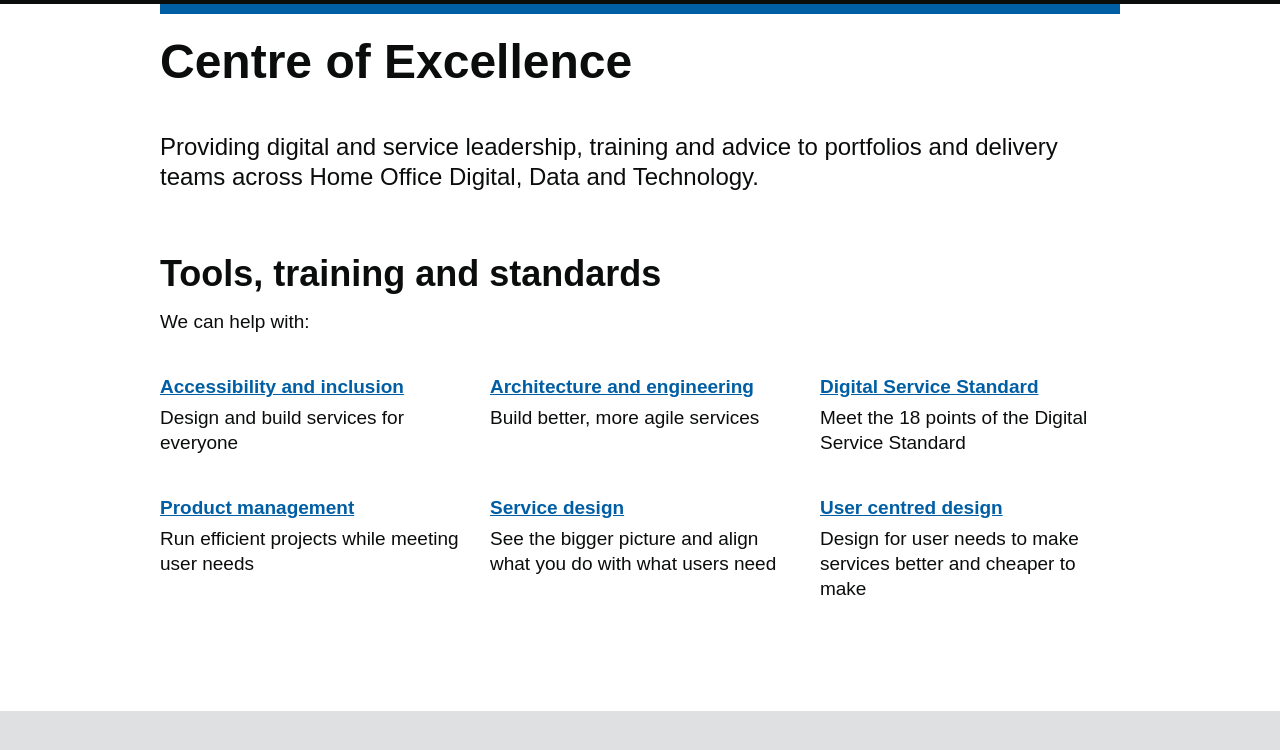
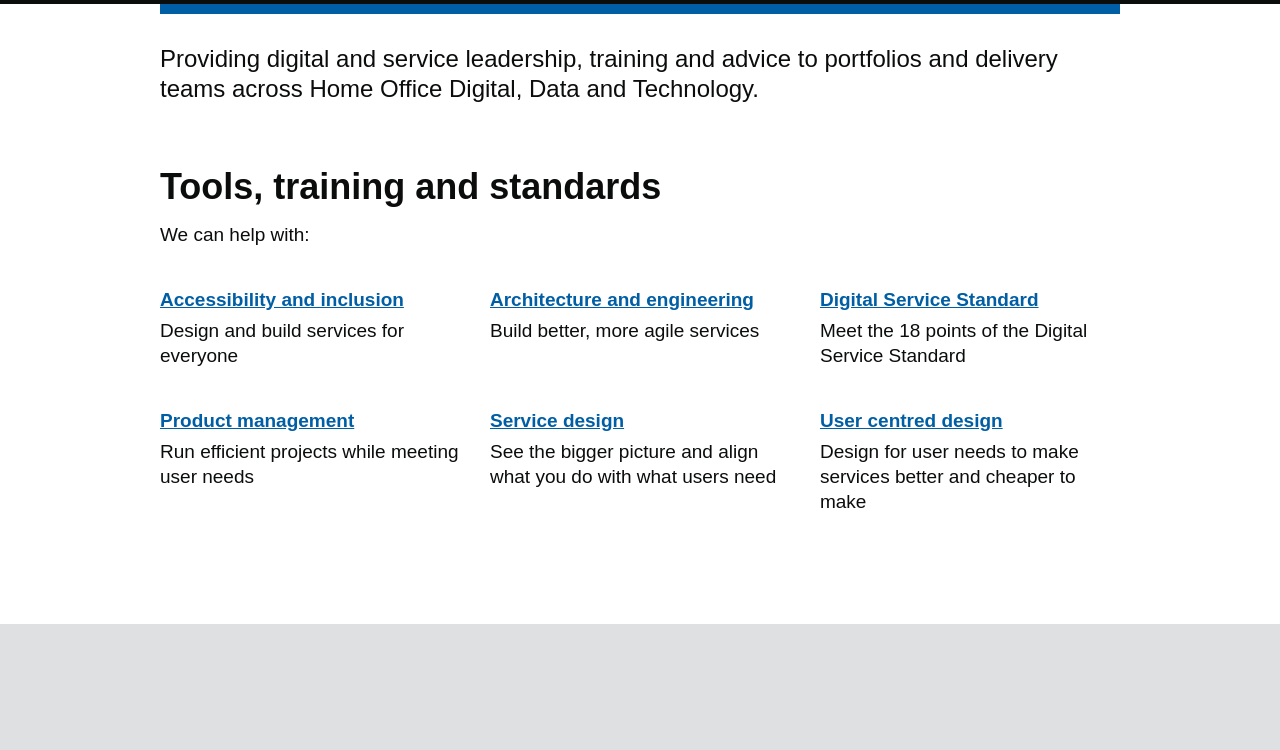
Before and after one commit to Abdul2/coe, a Jekyll site: the page built from index.md, in a window 1280 px wide, cut to the strip 45-795 px from the top of the page. Built offline with Jekyll 4.4.1, drawn with Linux system fonts in a browser that asks for light colours.

Commit message:
Dev: hide h1 on index and hide meta tags

```diff
--- a/_includes/intro.html
+++ b/_includes/intro.html
@@ -1,16 +1,4 @@
-<h1 class="bold-xlarge">Centre of Excellence</h1>
+<h1 class="visually-hidden">Centre of Excellence</h1>
 
 
 <p class="lede">Providing digital and service leadership, training and advice to portfolios and delivery teams across Home Office Digital, Data and Technology. </p>
-
-
-<!-- <p>We:</p>
-<ul class="list-bullet">
-  <li>set standards for what a great digital service looks like</li>
-  <li>promote consistency and quality by offering help and advice on recruitment, training and development
-</li>
-  <li>provide leadership for service transformation, and advice and direction to senior leaders, decision makers and budget holders</li>
-  <li>help the Home Office advance in digital maturity to make more efficient decisions when investing in services</li>
-</ul>
-<br>
-<p><a href="mailto:CentreOfExcellenceCentral@digital.homeoffice.gov.uk">Email us</a> to talk about your needs.</p> -->
--- a/_layouts/page.html
+++ b/_layouts/page.html
@@ -34,7 +34,7 @@ layout: default
         {% if post.category contains page.category %}
         <div class="content" markdown="1">
           <h2 id="{{ post.title | slugify }}">{{ post.title | escape }}</h2>
-          <p class="meta">{{ post.category }}</p>
+          <p class="meta visually-hidden">{{ post.category }}</p>
           {{ post.excerpt }}
 
           {% capture truncated_content %}{{ post.content | remove: post.excerpt }}{% endcapture %}
--- a/assets/main.scss
+++ b/assets/main.scss
@@ -516,6 +516,7 @@ p {
       margin-bottom: 1.05263em; } }
 
 .lede {
+  margin-top: 30px;
   font-family: Arial, sans-serif;
   font-weight: 400;
   text-transform: none;
```
